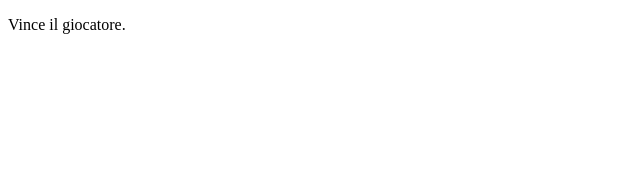
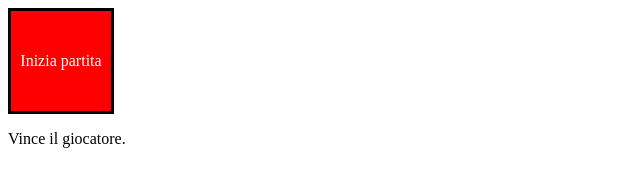
Before and after one commit to ar2099/js-mail-dadi, a plain HTML site: page 02-dadi/index.html in a window 1280 px wide. Shown: the whole page, without its empty margins (0-640 px from the left). Drawn offline with Linux system fonts and the light colour scheme.

Commit message:
01 abbellimento primo esercizio

```diff
--- a/02-dadi/index.html
+++ b/02-dadi/index.html
@@ -4,12 +4,14 @@
     <meta charset="UTF-8">
     <meta http-equiv="X-UA-Compatible" content="IE=edge">
     <meta name="viewport" content="width=device-width, initial-scale=1.0">
+    <link rel="stylesheet" href="style.css">
     <title>Dadi</title>
 
 
 </head>
 <body>
 
+    <div id="bottone"><div class="contenitore"><span>Inizia partita</span></div></div>
     <div id="risultatoDadi"></div>
     <script src="script.js"></script>
 
--- a/02-dadi/style.css
+++ b/02-dadi/style.css
@@ -0,0 +1,16 @@
+#bottone {
+    display: block;
+    height: 100px;
+    width: 100px;
+    border: 3px solid black;
+    background-color: red;
+    color: white;
+}
+
+.contenitore {
+    display: flex;
+    justify-content: center;
+    align-items: center;
+    height: 100%;
+    width: 100%;
+}
```
